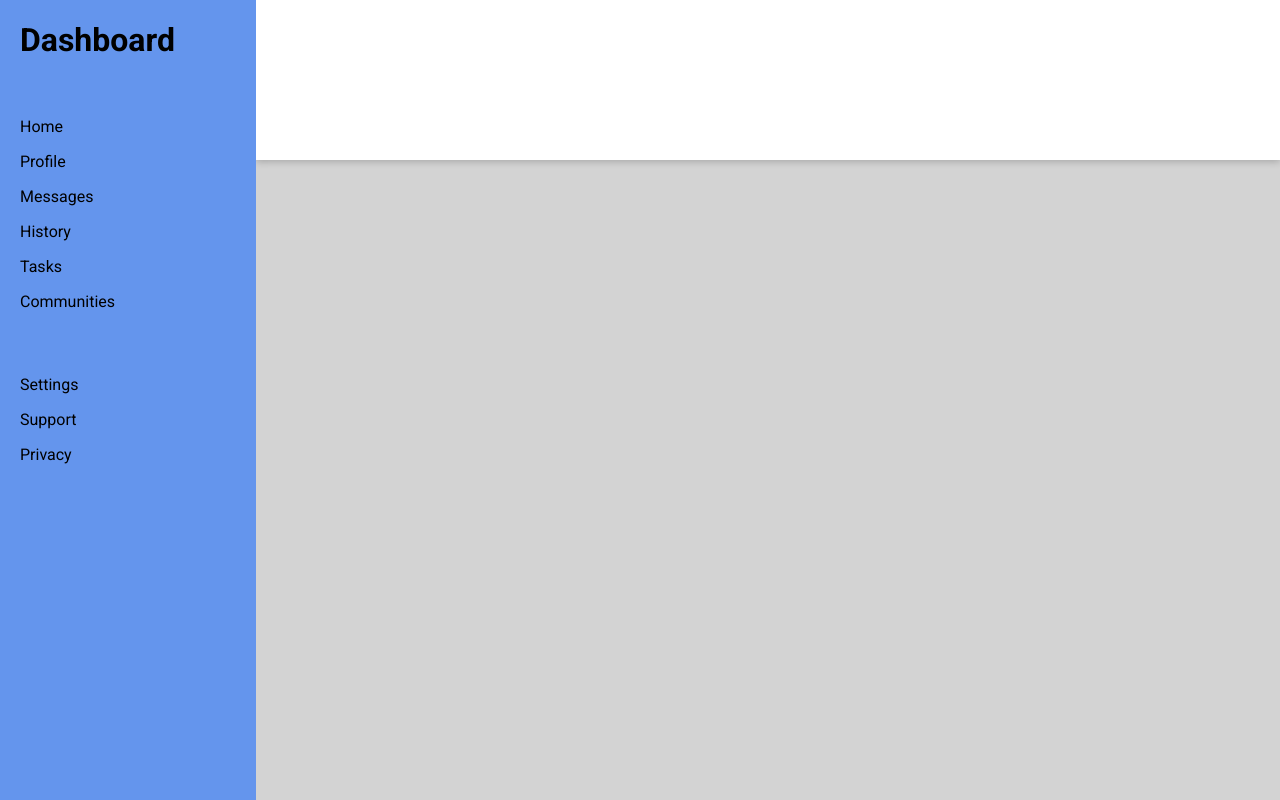
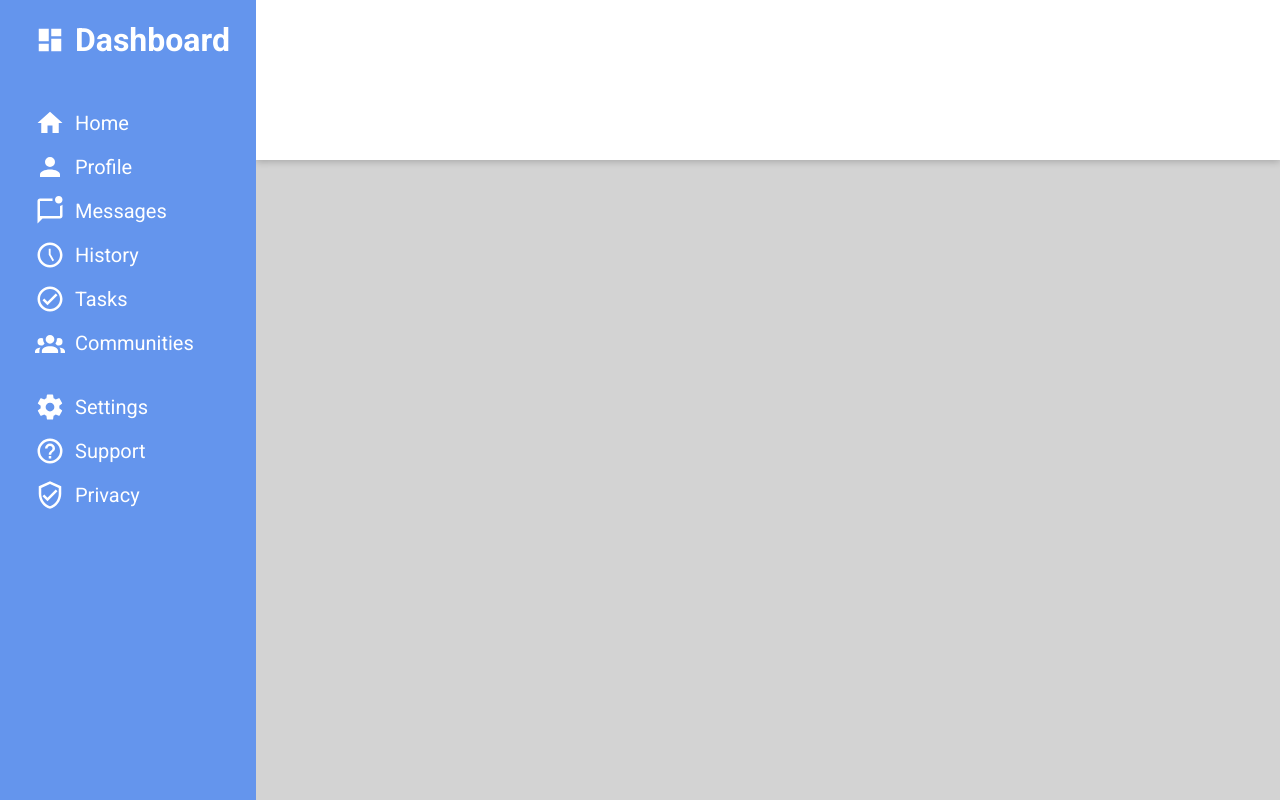
Before and after one commit to andrew-erasmus/admin-dashboard, a plain HTML site: page index.html in a window 1280 px wide. Drawn offline with Linux system fonts and the light colour scheme.

Commit message:
Add icons and format the sidebar

```diff
--- a/index.html
+++ b/index.html
@@ -11,19 +11,96 @@
       <div id="dashboard"></div>
       <div id="header"></div>
       <div id="sidebar">
-        <div id="sidebar-heading"><h1>Dashboard</h1></div>
+        <div id="sidebar-heading">
+          <div>
+            <svg xmlns="http://www.w3.org/2000/svg" viewBox="0 0 24 24">
+              <title>view-dashboard</title>
+              <path
+                d="M13,3V9H21V3M13,21H21V11H13M3,21H11V15H3M3,13H11V3H3V13Z"
+              />
+            </svg>
+            <h1>Dashboard</h1>
+          </div>
+        </div>
+
         <div id="control-options">
+          <div>
+            <svg xmlns="http://www.w3.org/2000/svg" viewBox="0 0 24 24">
+              <title>home</title>
+              <path d="M10,20V14H14V20H19V12H22L12,3L2,12H5V20H10Z" />
+            </svg>
             <p>Home</p>
+          </div>
+          <div>
+            <svg xmlns="http://www.w3.org/2000/svg" viewBox="0 0 24 24">
+              <title>account</title>
+              <path
+                d="M12,4A4,4 0 0,1 16,8A4,4 0 0,1 12,12A4,4 0 0,1 8,8A4,4 0 0,1 12,4M12,14C16.42,14 20,15.79 20,18V20H4V18C4,15.79 7.58,14 12,14Z"
+              />
+            </svg>
             <p>Profile</p>
+          </div>
+          <div>
+            <svg xmlns="http://www.w3.org/2000/svg" viewBox="0 0 24 24">
+              <title>message-badge-outline</title>
+              <path
+                d="M22 7V16C22 17.1 21.1 18 20 18H6L2 22V4C2 2.9 2.9 2 4 2H14.1C14 2.3 14 2.7 14 3S14 3.7 14.1 4H4V16H20V7.9C20.7 7.8 21.4 7.4 22 7M16 3C16 4.7 17.3 6 19 6S22 4.7 22 3 20.7 0 19 0 16 1.3 16 3Z"
+              />
+            </svg>
             <p>Messages</p>
+          </div>
+          <div>
+            <svg xmlns="http://www.w3.org/2000/svg" viewBox="0 0 24 24">
+              <title>clock-time-five-outline</title>
+              <path
+                d="M12 20C16.4 20 20 16.4 20 12S16.4 4 12 4 4 7.6 4 12 7.6 20 12 20M12 2C17.5 2 22 6.5 22 12S17.5 22 12 22C6.5 22 2 17.5 2 12C2 6.5 6.5 2 12 2M15.3 16.2L14 17L11 11.8V7H12.5V11.4L15.3 16.2Z"
+              />
+            </svg>
             <p>History</p>
+          </div>
+          <div>
+            <svg xmlns="http://www.w3.org/2000/svg" viewBox="0 0 24 24">
+              <path
+                d="M12 2C6.5 2 2 6.5 2 12S6.5 22 12 22 22 17.5 22 12 17.5 2 12 2M12 20C7.59 20 4 16.41 4 12S7.59 4 12 4 20 7.59 20 12 16.41 20 12 20M16.59 7.58L10 14.17L7.41 11.59L6 13L10 17L18 9L16.59 7.58Z"
+              />
+            </svg>
             <p>Tasks</p>
+          </div>
+          <div>
+            <svg xmlns="http://www.w3.org/2000/svg" viewBox="0 0 24 24">
+              <path
+                d="M12,5.5A3.5,3.5 0 0,1 15.5,9A3.5,3.5 0 0,1 12,12.5A3.5,3.5 0 0,1 8.5,9A3.5,3.5 0 0,1 12,5.5M5,8C5.56,8 6.08,8.15 6.53,8.42C6.38,9.85 6.8,11.27 7.66,12.38C7.16,13.34 6.16,14 5,14A3,3 0 0,1 2,11A3,3 0 0,1 5,8M19,8A3,3 0 0,1 22,11A3,3 0 0,1 19,14C17.84,14 16.84,13.34 16.34,12.38C17.2,11.27 17.62,9.85 17.47,8.42C17.92,8.15 18.44,8 19,8M5.5,18.25C5.5,16.18 8.41,14.5 12,14.5C15.59,14.5 18.5,16.18 18.5,18.25V20H5.5V18.25M0,20V18.5C0,17.11 1.89,15.94 4.45,15.6C3.86,16.28 3.5,17.22 3.5,18.25V20H0M24,20H20.5V18.25C20.5,17.22 20.14,16.28 19.55,15.6C22.11,15.94 24,17.11 24,18.5V20Z"
+              />
+            </svg>
             <p>Communities</p>
           </div>
+        </div>
+
         <div id="admin">
+          <div>
+            <svg xmlns="http://www.w3.org/2000/svg" viewBox="0 0 24 24">
+              <path
+                d="M12,15.5A3.5,3.5 0 0,1 8.5,12A3.5,3.5 0 0,1 12,8.5A3.5,3.5 0 0,1 15.5,12A3.5,3.5 0 0,1 12,15.5M19.43,12.97C19.47,12.65 19.5,12.33 19.5,12C19.5,11.67 19.47,11.34 19.43,11L21.54,9.37C21.73,9.22 21.78,8.95 21.66,8.73L19.66,5.27C19.54,5.05 19.27,4.96 19.05,5.05L16.56,6.05C16.04,5.66 15.5,5.32 14.87,5.07L14.5,2.42C14.46,2.18 14.25,2 14,2H10C9.75,2 9.54,2.18 9.5,2.42L9.13,5.07C8.5,5.32 7.96,5.66 7.44,6.05L4.95,5.05C4.73,4.96 4.46,5.05 4.34,5.27L2.34,8.73C2.21,8.95 2.27,9.22 2.46,9.37L4.57,11C4.53,11.34 4.5,11.67 4.5,12C4.5,12.33 4.53,12.65 4.57,12.97L2.46,14.63C2.27,14.78 2.21,15.05 2.34,15.27L4.34,18.73C4.46,18.95 4.73,19.03 4.95,18.95L7.44,17.94C7.96,18.34 8.5,18.68 9.13,18.93L9.5,21.58C9.54,21.82 9.75,22 10,22H14C14.25,22 14.46,21.82 14.5,21.58L14.87,18.93C15.5,18.67 16.04,18.34 16.56,17.94L19.05,18.95C19.27,19.03 19.54,18.95 19.66,18.73L21.66,15.27C21.78,15.05 21.73,14.78 21.54,14.63L19.43,12.97Z"
+              />
+            </svg>
             <p>Settings</p>
+          </div>
+          <div>
+            <svg xmlns="http://www.w3.org/2000/svg" viewBox="0 0 24 24">
+              <path
+                d="M11,18H13V16H11V18M12,2A10,10 0 0,0 2,12A10,10 0 0,0 12,22A10,10 0 0,0 22,12A10,10 0 0,0 12,2M12,20C7.59,20 4,16.41 4,12C4,7.59 7.59,4 12,4C16.41,4 20,7.59 20,12C20,16.41 16.41,20 12,20M12,6A4,4 0 0,0 8,10H10A2,2 0 0,1 12,8A2,2 0 0,1 14,10C14,12 11,11.75 11,15H13C13,12.75 16,12.5 16,10A4,4 0 0,0 12,6Z"
+              />
+            </svg>
             <p>Support</p>
+          </div>
+          <div>
+            <svg xmlns="http://www.w3.org/2000/svg" viewBox="0 0 24 24">
+              <path
+                d="M21,11C21,16.55 17.16,21.74 12,23C6.84,21.74 3,16.55 3,11V5L12,1L21,5V11M12,21C15.75,20 19,15.54 19,11.22V6.3L12,3.18L5,6.3V11.22C5,15.54 8.25,20 12,21M10,17L6,13L7.41,11.59L10,14.17L16.59,7.58L18,9"
+              />
+            </svg>
             <p>Privacy</p>
+          </div>
         </div>
         <div id="side-placeholder"></div>
       </div>
--- a/styles.css
+++ b/styles.css
@@ -27,6 +27,7 @@ body {
   height: inherit;
   grid-template-rows: 1fr 3fr 2fr 4fr ;
   row-gap: 20px;
+  color: white;
 }
 
 #header {
@@ -42,11 +43,41 @@ body {
 
 #sidebar-heading, #control-options, #admin, #side-placeholder{
     /* border: solid black 1px; */
-    padding-left: 20px;
+    padding-left: 35px;
     align-content: center;
     justify-content: center;
 }
 
-#sidebar-heading {
+#sidebar > div > div > p {
+    font-size: 1.25rem;
+    margin: 10px;
+}
 
+/* img {
+    height: 40px;
+    width: auto;
+    color: white;
+} */
+
+#sidebar-heading > div > svg {
+    fill: white;
+    height: 30px;
+    width: auto;
+    margin-top: 25px;
+    margin-right: 10px;
 }
+
+svg {
+    fill: white;
+    height: 30px;
+    width: auto;
+    margin-top: 7px;
+}
+
+#sidebar-heading > div{
+    display: flex;
+}
+
+#control-options > div, #admin > div {
+    display: flex;
+}
```
Also changed, not shown: assets/account-group.svg (added), assets/account-outline.svg (added), assets/check-circle-outline.svg (added), assets/cog.svg (added), assets/help-circle-outline.svg (added), assets/home.svg (added), assets/message-badge-outline.svg (added), assets/shield-check-outline.svg (added), assets/view-dashboard.svg (added). Lines whose indentation alone changed are shown as unchanged.
